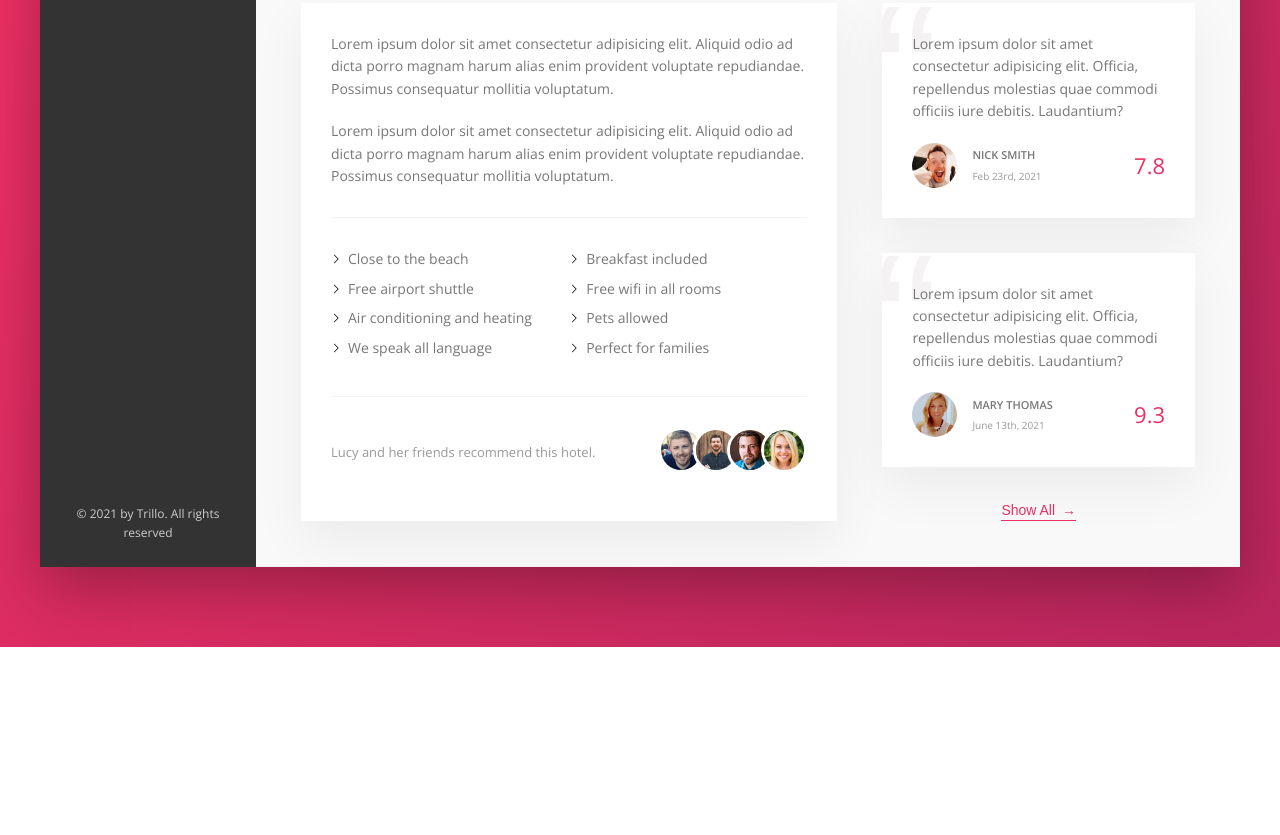
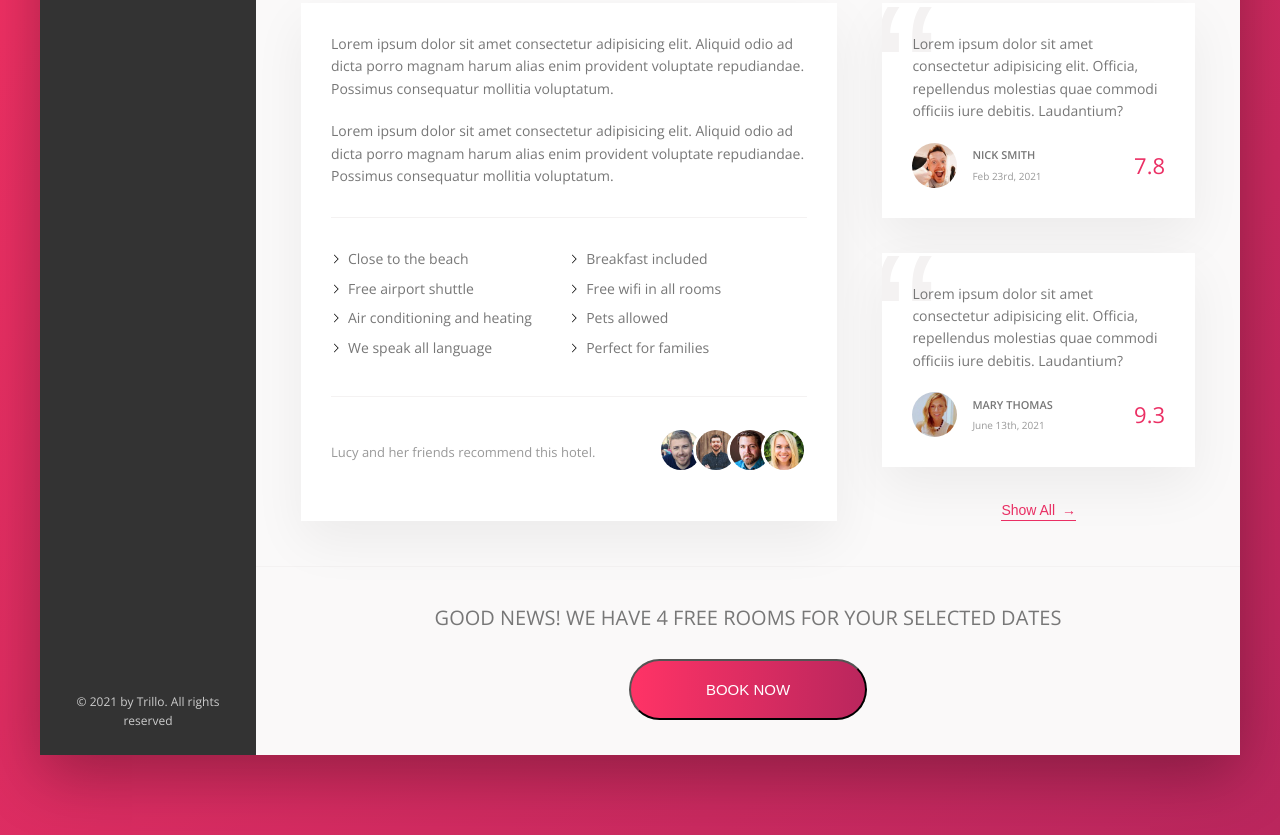
Before and after one commit to estebancasas9817/Trillo, a plain HTML site: page index.html in a window 1280 px wide. Shown: the part 644-1479 px from the top of the page. Before the commit the page ends 1291 px from the top, so only its background shows below. Drawn offline with nearby package versions, Linux system fonts and the light colour scheme.

Commit message:
Terminado proyecto version desktop

```diff
--- a/index.html
+++ b/index.html
@@ -238,6 +238,15 @@
 							<button class="btn-inline">Show All <span> &rarr;</span></button>
 						</div>
 					</div>
+					<div class="cta">
+						<h2 class="cta__book-now">
+							Good news! We have 4 free rooms for your selected dates
+						</h2>
+						<button class="btn">
+							<span class="btn__visible">Book now</span>
+							<span class="btn__invisible">Only four rooms left</span>
+						</button>
+					</div>
 				</main>
 			</div>
 		</div>
--- a/sass/_components.scss
+++ b/sass/_components.scss
@@ -382,3 +382,68 @@
 		z-index: 1;
 	}
 }
+
+.cta {
+	padding: 3.5rem 0;
+	text-align: center;
+	&__book-now {
+		text-transform: uppercase;
+		font-size: 2rem;
+		font-weight: 300;
+		margin-bottom: 2.5rem;
+	}
+}
+
+.btn {
+	cursor: pointer;
+	font-size: 1.5rem;
+	font-weight: 300;
+	text-transform: uppercase;
+	border-radius: 100px;
+	position: relative;
+	overflow: hidden;
+	background-image: linear-gradient(
+		to right,
+		var(--color-primary-light),
+		var(--color-primary-dark)
+	);
+	color: #fff;
+	&__visible {
+		display: inline-block;
+		padding: 2rem 7.5rem;
+		height: 100%;
+		width: 100%;
+		transition: all 0.2s;
+	}
+
+	&__invisible {
+		display: inline-block;
+		position: absolute;
+		left: 0;
+		top: -100%;
+		height: 100%;
+		width: 100%;
+		padding: 2rem 0;
+		transition: all 0.2s;
+	}
+
+	&:hover {
+		background-image: linear-gradient(
+			to left,
+			var(--color-primary-light),
+			var(--color-primary-dark)
+		);
+	}
+	&:hover &__visible {
+		transform: translateY(5rem);
+	}
+
+	&:hover &__invisible {
+		top: 0;
+	}
+
+	&:focus {
+		outline: none;
+		animation: pulsar 1s infinite;
+	}
+}
```
Also changed, not shown: css/main.css.
